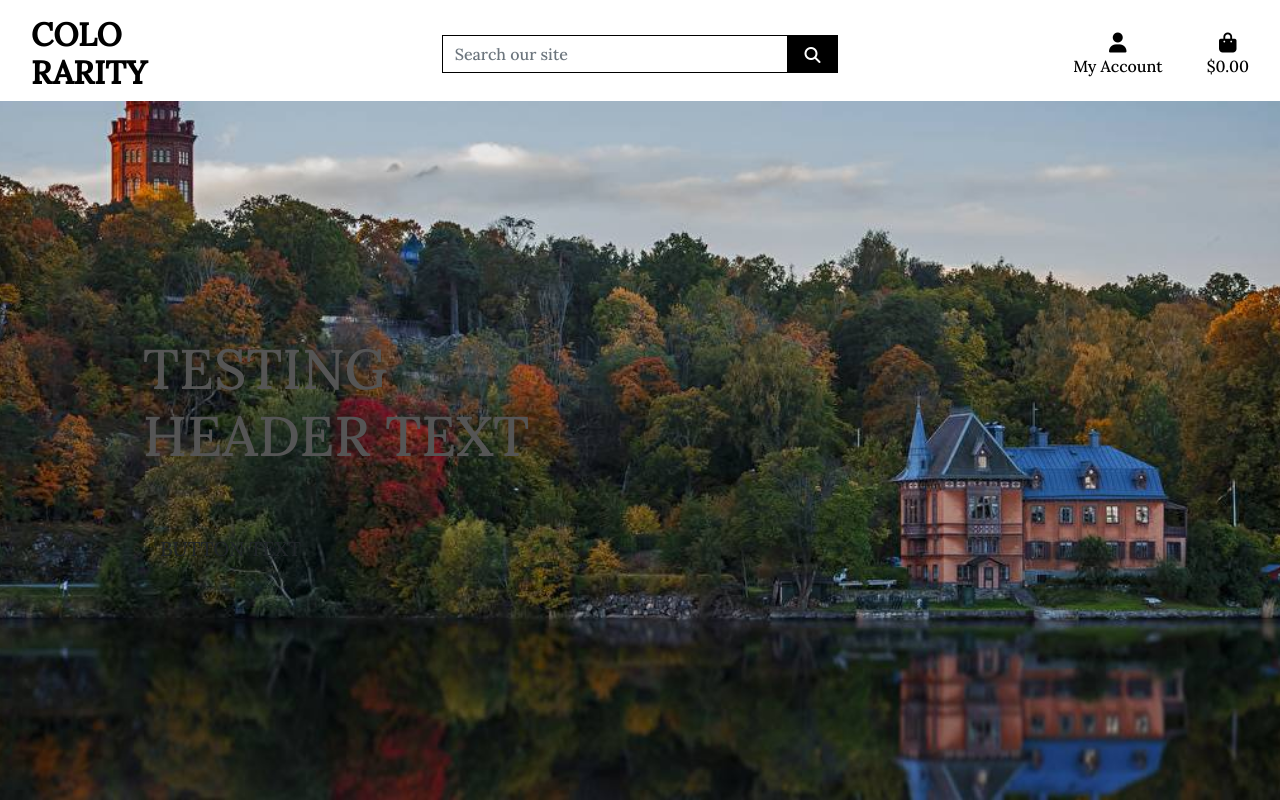
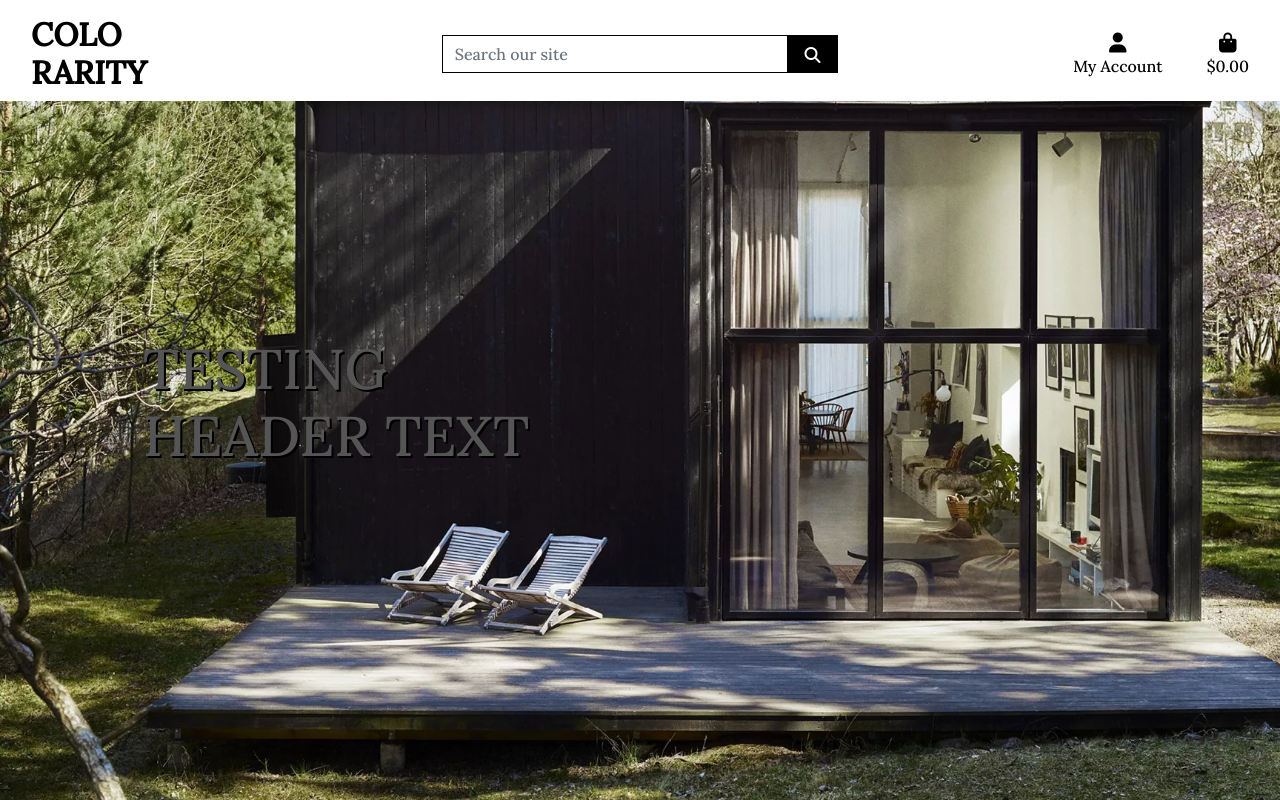
Before and after one commit to Daffie95/Colorarity_ms4, a Django app: page / in a window 1280 px wide. Run offline with Django 3.2, Linux system fonts and the light colour scheme; some libraries are stand-ins or nearby versions.

Commit message:
changed bg image and added text shadow

```diff
--- a/static/css/base.css
+++ b/static/css/base.css
@@ -26,7 +26,7 @@ html {
 }
 
 body {
-    background: url('/media/colorarity-header.jpg') no-repeat center center fixed;
+    background: url('/media/colorarity-header2.jpg') no-repeat center center fixed;
     background-size: cover;
     height: calc(100vh - 164px);
     color: #555;
@@ -82,3 +82,8 @@ body {
 .text-black {
     color: #000 !important;
 }
+
+/* header text shadow */
+h1.display-4.logo-font {
+    text-shadow: 2px 2px #000000;
+}
```
